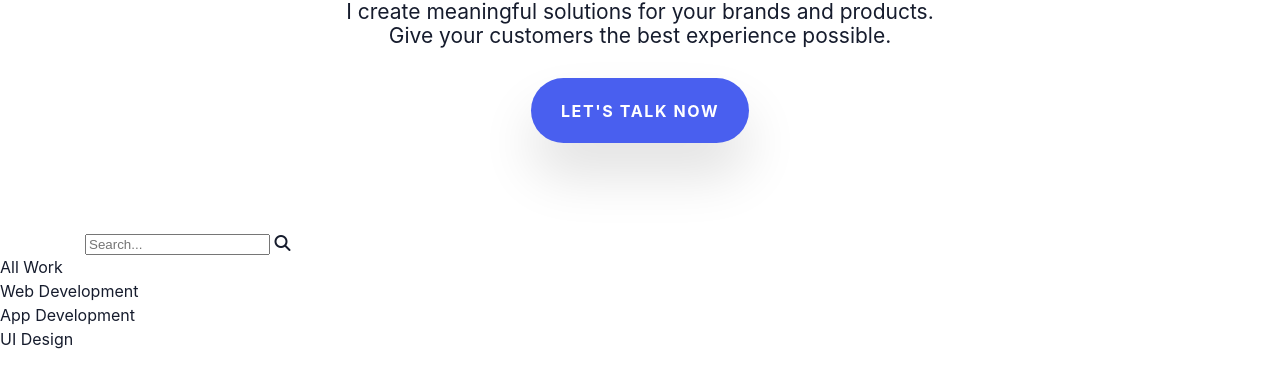
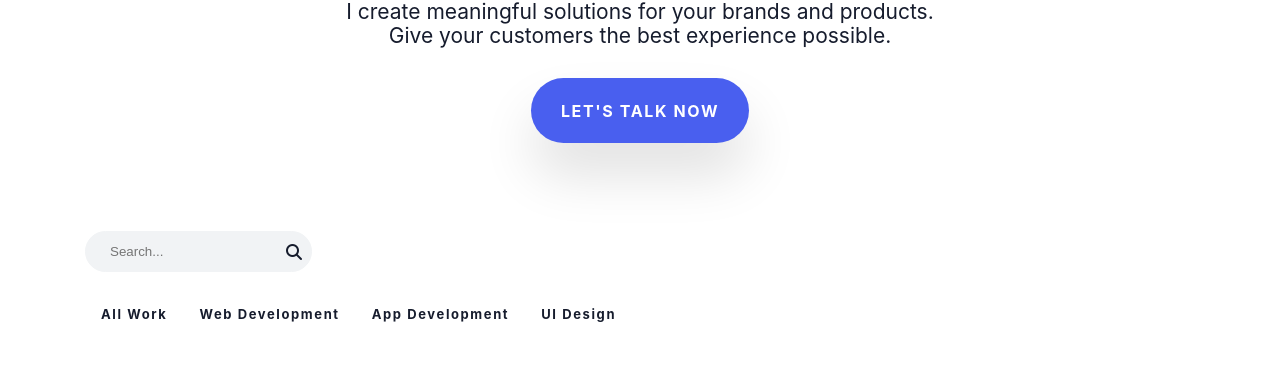
Before and after one commit to solidocean007/code_eat_sleep, a plain HTML site: page index.html in a window 1280 px wide. Shown: the part 410-798 px from the top of the page. Drawn offline with Linux system fonts and the light colour scheme.

Commit message:
Style Portfolio Navbar with CSS

```diff
--- a/css/styles.css
+++ b/css/styles.css
@@ -3,7 +3,7 @@
   right: 0;
   top: 25%;
   z-index: 100;
-  transition: .4s;
+  transition: 0.4s;
   transform: translateX(100%);
 }
 
@@ -126,6 +126,53 @@
   line-height: 1.5;
 }
 
+.search-container label {
+  align-items: center;
+  position: relative;
+  display: inline-flex;
+}
+
+.search-input {
+  padding: 0.75rem 1.5rem;
+  background-color: #f1f3f5;
+  border: 1px solid #f1f3f5;
+  border-radius: 50rem;
+}
+
+.search-input:focus {
+  outline: none;
+  border-color: #4dabf7;
+  box-shadow: inset 0 1px 1px rgba(0, 0, 0, 0.0125),
+    0 0 8px rgba(34, 139, 230, 0.5);
+}
+
+.search-container .fa-search {
+  position: absolute;
+  right: 10px;
+}
+
+.portfolio-filter-nav {
+  display: flex;
+  flex-wrap: wrap;
+  padding: 2rem 0;
+}
+
+.portfolio-filter-nav .filter-link {
+  padding: 0 1rem;
+  font-size: 0.8125rem;
+  line-height: 1.6;
+  letter-spacing: 1.6px;
+  font-weight: 700;
+}
+
+.portfolio-filter-nav .filter-link:hover {
+  cursor: pointer;
+}
+
+.portfolio-filter-nav .filter-link:active {
+  color: #495fef;
+}
+
 .main-menu {
   display: flex;
 }
--- a/index.html
+++ b/index.html
@@ -68,16 +68,22 @@
       <section class="portfolio-section">
         <div class="container search-container">
           <label for="search">
-            <input autocomplete="off" id="search" type="text" class="search-input" placeholder="Search...">
+            <input
+              autocomplete="off"
+              id="search"
+              type="text"
+              class="search-input"
+              placeholder="Search..."
+            />
             <i class="fas fa-search"></i>
           </label>
+          <ul class="portfolio-filter-nav ul-defaults-none">
+            <li class="filter-link active">All Work</li>
+            <li class="filter-link">Web Development</li>
+            <li class="filter-link">App Development</li>
+            <li class="filter-link">UI Design</li>
+          </ul>
         </div>
-        <ul class="ul-defaults-none">
-          <li class="filter-link">All Work</li>
-          <li class="filter-link">Web Development</li>
-          <li class="filter-link">App Development</li>
-          <li class="filter-link">UI Design</li>
-        </ul>
       </section>
 
       <!--Modals-->
```
Lines whose indentation alone changed are shown as unchanged.
